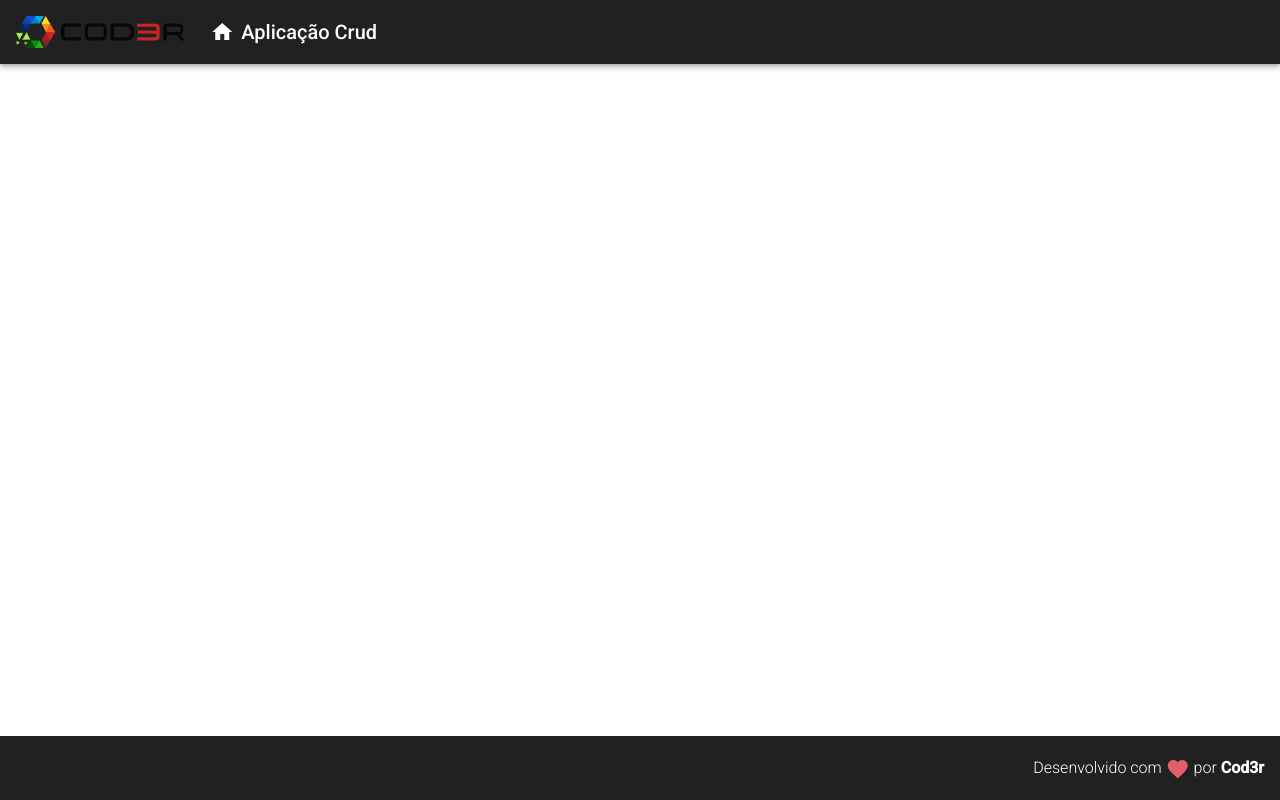
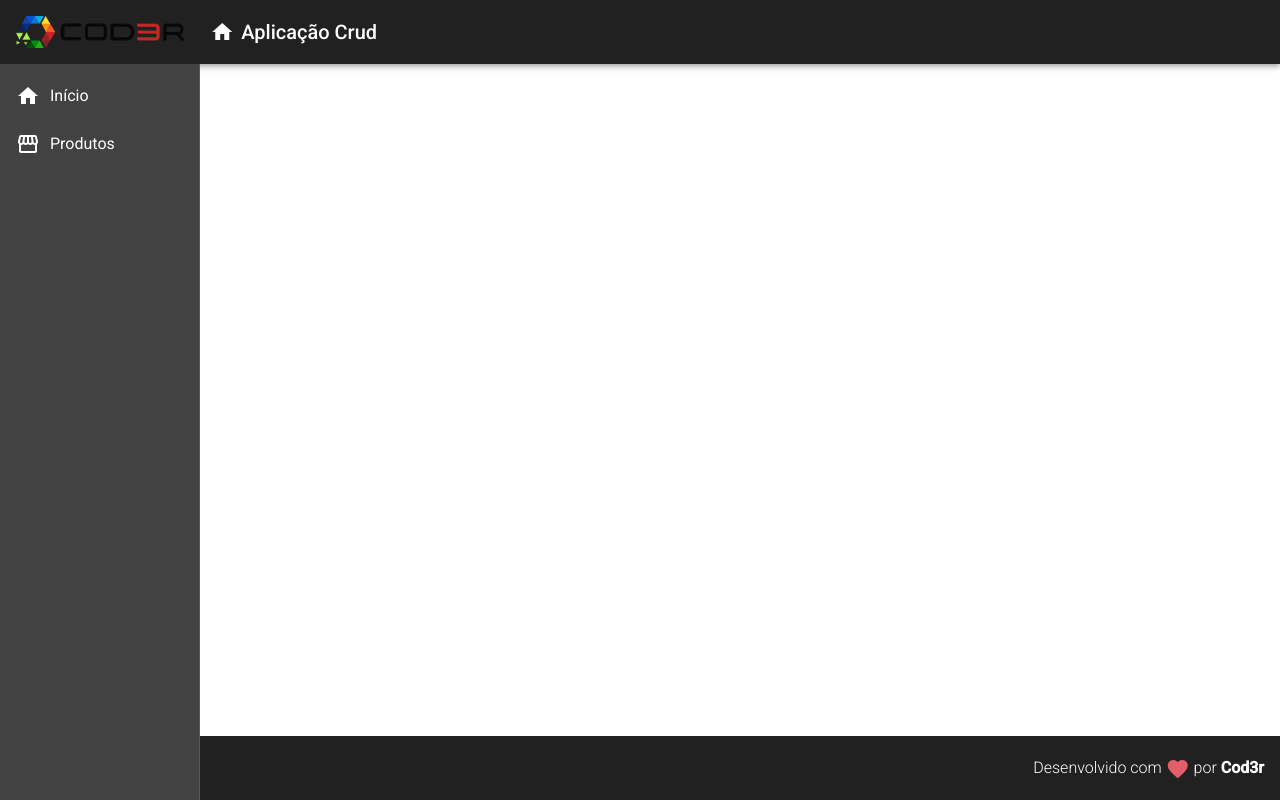
Before and after one commit to GustavoRSL/Angular_Cod3r, an Angular app in the folder Crud/frontend/: page / in a window 1280 px wide. Built offline with nearby package versions, Linux system fonts and the light colour scheme.

Commit message:
Adicionando componente de navegação

```diff
--- a/Crud/frontend/src/app/app.component.html
+++ b/Crud/frontend/src/app/app.component.html
@@ -1,2 +1,3 @@
 <app-header></app-header>
+<app-nav></app-nav>
 <app-footer></app-footer>
--- a/Crud/frontend/src/app/components/template/footer/footer.component.css
+++ b/Crud/frontend/src/app/components/template/footer/footer.component.css
@@ -3,6 +3,7 @@
   bottom: 0;
   display: flex;
   justify-content: flex-end;
+  z-index: 1;
 }
 
 .footer > span {
--- /dev/null
+++ b/Crud/frontend/src/app/components/template/nav/nav.component.css
@@ -0,0 +1,15 @@
+.sidenav {
+  width: 200px;
+}
+
+.sidenav a {
+  color: #fff;
+}
+
+.sidenav i {
+  padding-right: 10px;
+}
+
+.container {
+  z-index: 3;
+}
--- /dev/null
+++ b/Crud/frontend/src/app/components/template/nav/nav.component.html
@@ -0,0 +1,18 @@
+<mat-sidenav-container class="container">
+  <mat-sidenav class="sidenav" mode="side" opened fixedInViewport="true" fixedTopGap="64">
+    <mat-nav-list class="nav-list">
+      <a mat-list-item>
+        <i class="material-icons">
+          home
+        </i>
+        Início
+      </a>
+      <a mat-list-item>
+        <i class="material-icons">
+          storefront
+        </i>
+        Produtos
+      </a>
+    </mat-nav-list>
+  </mat-sidenav>
+</mat-sidenav-container>
--- /dev/null
+++ b/Crud/frontend/src/app/components/template/nav/nav.component.ts
@@ -0,0 +1,15 @@
+import { Component, OnInit } from '@angular/core';
+
+@Component({
+  selector: 'app-nav',
+  templateUrl: './nav.component.html',
+  styleUrls: ['./nav.component.css']
+})
+export class NavComponent implements OnInit {
+
+  constructor() { }
+
+  ngOnInit(): void {
+  }
+
+}
```
Also changed, not shown: Crud/frontend/src/app/app.module.ts (+8 -2 lines).
